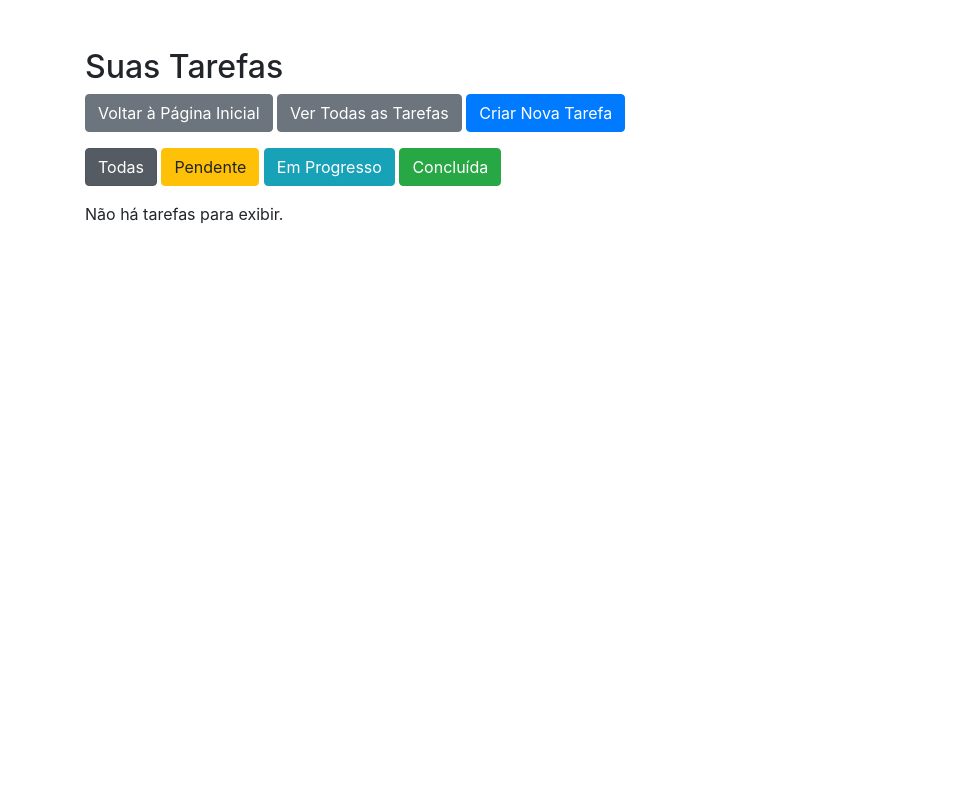
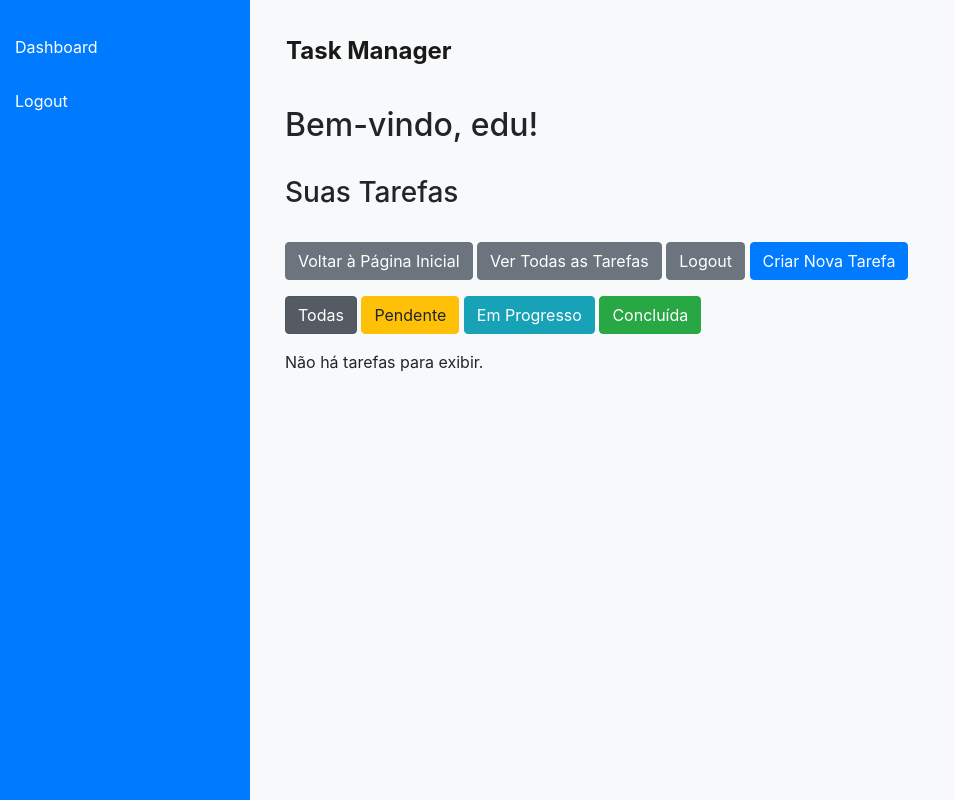
Before and after one commit to Eduardopasdf/task_manager, a Flask app: page /dashboard in a window 1280 px wide. Shown: the whole page, without its empty margins (0-955 px from the left). Run offline with Flask 3, Linux system fonts and the light colour scheme; a user stored in the database is signed in; some libraries are stand-ins or nearby versions.

Commit message:
fix user dashboard

```diff
--- a/app.py
+++ b/app.py
@@ -117,7 +117,8 @@ def dashboard():
     else:
         tasks = Task.query.filter_by(user_id=user.id).all()
 
-    return render_template('dashboard.html', tasks=tasks)
+    return render_template('dashboard.html', tasks=tasks, username=user.username)
+
 
 
 @app.route('/task_form', methods=['GET', 'POST'])
--- a/templates/dashboard.html
+++ b/templates/dashboard.html
@@ -5,19 +5,78 @@
     <meta name="viewport" content="width=device-width, initial-scale=1.0">
     <title>Dashboard</title>
     <link rel="stylesheet" href="https://stackpath.bootstrapcdn.com/bootstrap/4.5.2/css/bootstrap.min.css">
+    <link rel="stylesheet" href="https://cdnjs.cloudflare.com/ajax/libs/font-awesome/5.15.4/css/all.min.css">
+    <style>
+        body {
+            background-color: #f8f9fa;
+        }
+        .sidebar {
+            height: 100vh;
+            width: 250px;
+            position: fixed;
+            top: 0;
+            left: 0;
+            background-color: #007bff;
+            color: #ffffff;
+            padding-top: 20px;
+        }
+        .sidebar a {
+            color: #ffffff;
+            padding: 15px;
+            text-decoration: none;
+            display: block;
+        }
+        .sidebar a:hover {
+            background-color: #0056b3;
+            color: #e0e0e0;
+        }
+        .content {
+            margin-left: 250px;
+            padding: 20px;
+        }
+        .navbar-brand {
+            font-size: 1.5rem;
+            font-weight: bold;
+        }
+        .btn-primary {
+            background-color: #007bff;
+            border-color: #007bff;
+        }
+        .btn-primary:hover {
+            background-color: #0056b3;
+            border-color: #004085;
+        }
+    </style>
 </head>
 <body>
-<div class="container mt-5">
-    <h2>Suas Tarefas</h2>
 
-    <!-- Botão para voltar à página inicial -->
+    <div class="sidebar">
+        {% if 'user_id' in session %}
+            <a href="{{ url_for('dashboard') }}">Dashboard</a>
+            <a href="{{ url_for('logout') }}">Logout</a>
+        {% else %}
+            <a href="{{ url_for('login') }}">Login</a>
+            <a href="{{ url_for('register') }}">Register</a>
+        {% endif %}
+    </div>
+
+    <div class="content">
+        <nav class="navbar navbar-expand-lg navbar-light">
+            <a class="navbar-brand" href="{{ url_for('index') }}">Task Manager</a>
+        </nav>
+        <div class="container mt-4">
+            <h2>Bem-vindo, {{ username }}!</h2>
+
+            <br>
+            <h3>Suas Tarefas</h3>
+            <br>
+
+            <!-- Botões e filtros -->
             <a href="{{ url_for('index') }}" class="btn btn-secondary mb-3">Voltar à Página Inicial</a>
             <a href="{{ url_for('all_tasks') }}" class="btn btn-secondary mb-3">Ver Todas as Tarefas</a>
-
-    <!-- Botão para criar uma nova tarefa -->
+            <a href="{{ url_for('logout') }}" class="btn btn-secondary mb-3">Logout</a>
             <a href="{{ url_for('task_form') }}" class="btn btn-primary mb-3">Criar Nova Tarefa</a>
 
-    <!-- Filtros de Status -->
             <div class="filters mb-3">
                 <a href="{{ url_for('dashboard') }}" class="btn btn-secondary {% if not status_filter %}active{% endif %}">Todas</a>
                 <a href="{{ url_for('dashboard', status='pendente') }}" class="btn btn-warning {% if status_filter == 'pendente' %}active{% endif %}">Pendente</a>
@@ -25,7 +84,7 @@
                 <a href="{{ url_for('dashboard', status='concluida') }}" class="btn btn-success {% if status_filter == 'concluida' %}active{% endif %}">Concluída</a>
             </div>
 
-    <!-- Lista de Tarefas -->
+            <!-- Lista de tarefas -->
             <div class="task-list">
                 {% for task in tasks %}
                     <div class="card mb-3">
@@ -49,6 +108,7 @@
                 {% endfor %}
             </div>
         </div>
+    </div>
 
     <script src="https://code.jquery.com/jquery-3.5.1.slim.min.js"></script>
     <script src="https://cdn.jsdelivr.net/npm/@popperjs/core@2.5.2/dist/umd/popper.min.js"></script>
```
Also changed, not shown: instance/site.db. Lines whose indentation alone changed are shown as unchanged.
